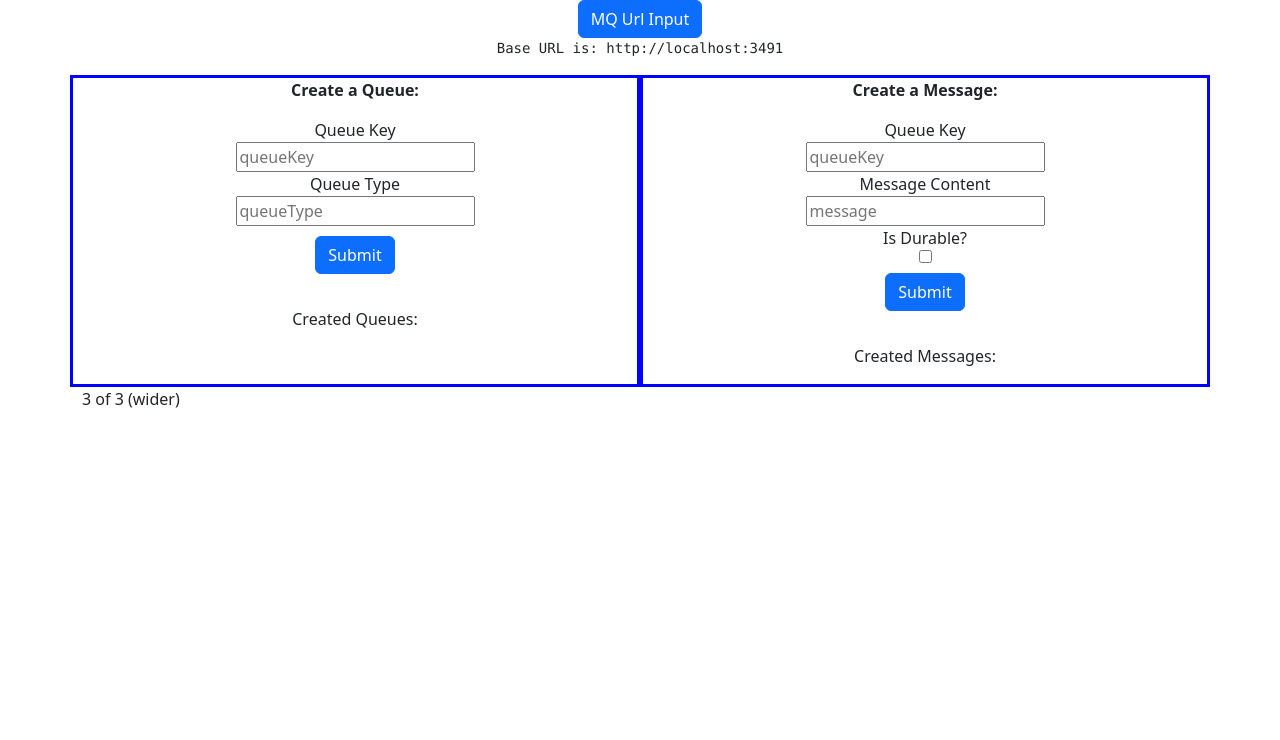
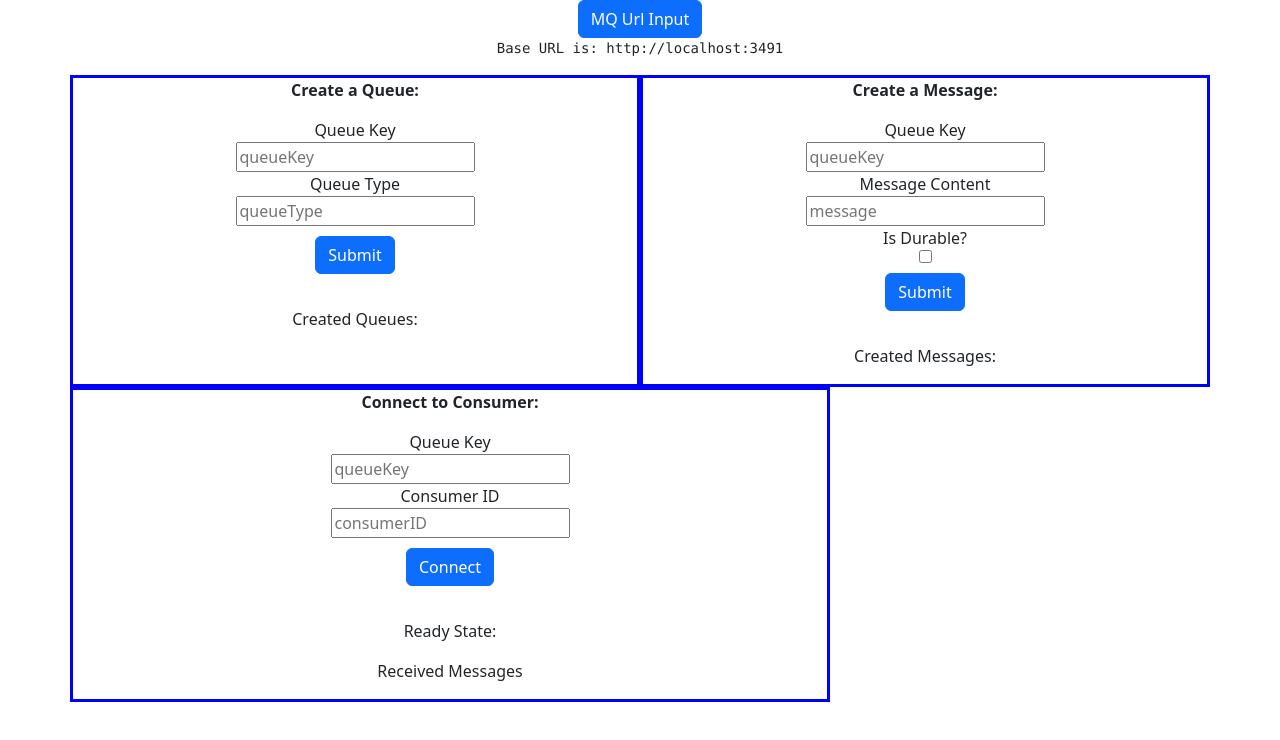
Before and after one commit to Mohamad-Kamar/sse-mq-example, a React (Create React App) app: page / in a window 1280 px wide. Shown: the top 740 px of the page. Built offline with nearby package versions, Linux system fonts and the light colour scheme.

Commit message:
feat: add and implement consumer section

```diff
--- a/src/Body/index.js
+++ b/src/Body/index.js
@@ -3,6 +3,7 @@ import Row from "react-bootstrap/Row";
 import Col from "react-bootstrap/Col";
 import { QueueView } from "../QueueView";
 import { ProducerView } from "../ProducerView";
+import { ConsumerView } from "../ConsumerView";
 
 export const Body = ({ targetUrl }) => {
   return (
@@ -14,7 +15,9 @@ export const Body = ({ targetUrl }) => {
         <Col style={{ border: "3px solid blue" }}>
           <ProducerView targetUrl={targetUrl} />
         </Col>
-        <Col xs={8}>3 of 3 (wider)</Col>
+        <Col style={{ border: "3px solid blue" }} xs={8}>
+          <ConsumerView targetUrl={targetUrl} />
+        </Col>
       </Row>
     </Container>
   );
--- /dev/null
+++ b/src/ConsumerView/index.js
@@ -0,0 +1,80 @@
+import { useEffect, useState } from "react";
+import Button from "react-bootstrap/Button";
+
+export const ConsumerView = ({ targetUrl }) => {
+  const [receivedMessage, setCreatedMessages] = useState("");
+  const [errorMessage, setErrorMessage] = useState("");
+  const [connnection, setConnection] = useState(null);
+  const [connectionProps, setConnectionProps] = useState({
+    queueKey: "",
+    consumerID: "",
+  });
+  const handleSubmit = () => {
+    const connectionSearchParamsString = new URLSearchParams(
+      connectionProps
+    ).toString();
+    const urlWithParams = `${targetUrl}/consumer/connect?${connectionSearchParamsString}`;
+    try {
+      const event = new EventSource(urlWithParams, { withCredentials: false });
+      event.onmessage = (message) => {
+        setCreatedMessages(message.data);
+        setErrorMessage("");
+      };
+      event.onopen = () => {
+        console.log("opened");
+      };
+      event.onerror = (e) => {
+        setErrorMessage("An error Occurred");
+        console.log(e);
+      };
+      setConnection(event);
+    } catch (e) {
+      return setErrorMessage("An error Occurred");
+    }
+  };
+
+  useEffect(() => setConnection(null), [targetUrl]);
+  return (
+    <div className="d-flex justify-content-center align-items-center flex-column">
+      <p>
+        <strong>Connect to Consumer:</strong>
+      </p>
+      <label>Queue Key</label>
+      <input
+        placeholder="queueKey"
+        value={connectionProps.queueKey}
+        onChange={(e) =>
+          setConnectionProps({ ...connectionProps, queueKey: e.target.value })
+        }
+      ></input>
+      <label>Consumer ID</label>
+      <input
+        placeholder="consumerID"
+        value={connectionProps.consumerID}
+        onChange={(e) =>
+          setConnectionProps({ ...connectionProps, consumerID: e.target.value })
+        }
+      ></input>
+      <Button
+        disabled={connnection}
+        style={{ marginTop: "10px" }}
+        variant="primary"
+        onClick={handleSubmit}
+      >
+        Connect
+      </Button>
+      <hr />
+      {errorMessage && (
+        <>
+          <p style={{ color: "red" }}>{errorMessage}</p>
+          <hr />
+        </>
+      )}
+      <p>Ready State: {connnection && connnection.readyState}</p>
+      <div>
+        <p>Received Messages</p>
+        <p>{receivedMessage}</p>
+      </div>
+    </div>
+  );
+};
--- a/src/ProducerView/index.js
+++ b/src/ProducerView/index.js
@@ -17,7 +17,6 @@ export const ProducerView = ({ targetUrl }) => {
       },
       body: JSON.stringify(messageProps),
     }).then((res) => {
-      console.log(messageProps);
       if (res.status !== 201) return setErrorMessage("An error Occurred");
       setCreatedMessages([...createdMessages, messageProps]);
       setErrorMessage("");
```
Also changed, not shown: src/index.js (line endings or trailing spaces).
